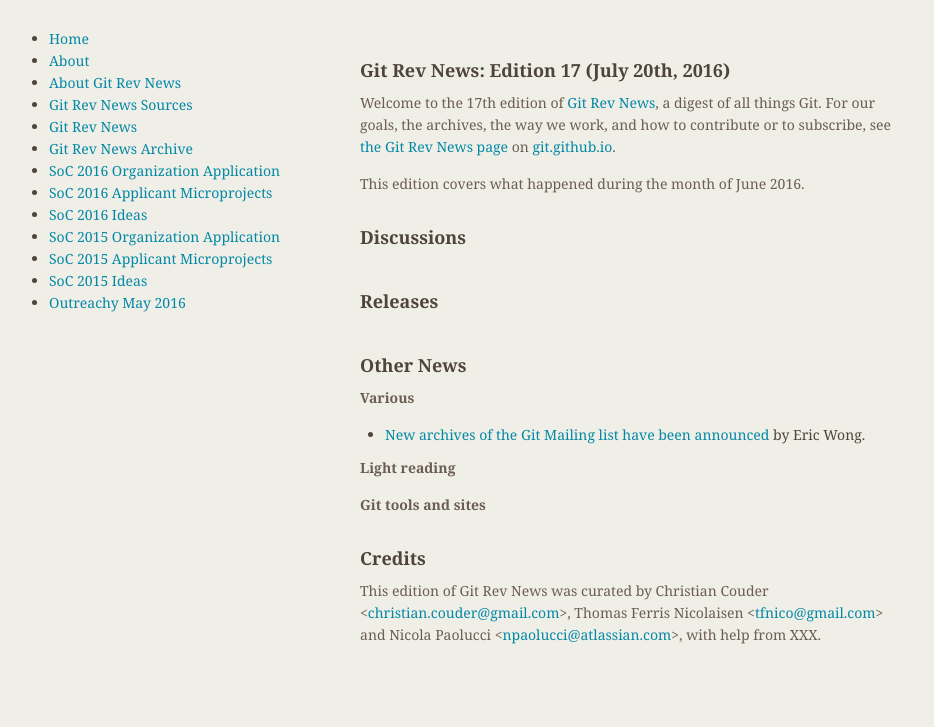
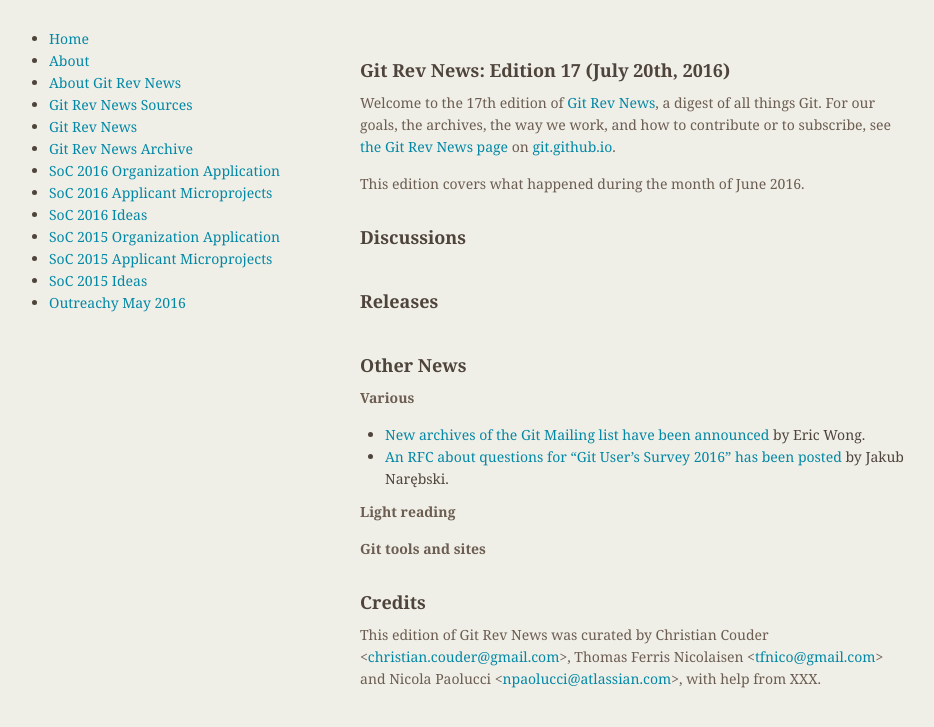
Before and after one commit to git/git.github.io, a Jekyll site: the page built from rev_news/drafts/edition-17.md, in a window 1280 px wide. Shown: the top 727 px of the page, without its empty margins (174-1108 px from the left). Built offline with Jekyll 4.4.1, drawn with Linux system fonts in a browser that asks for light colours.

Commit message:
rn-17: add Jakub's user survey questions RFC

```diff
--- a/rev_news/drafts/edition-17.md
+++ b/rev_news/drafts/edition-17.md
@@ -37,6 +37,7 @@
 __Various__
 
 * [New archives of the Git Mailing list have been announced](http://thread.gmane.org/gmane.comp.version-control.git/299195/) by Eric Wong.
+* [An RFC about questions for "Git User's Survey 2016" has been posted](http://thread.gmane.org/gmane.comp.version-control.git/299032/) by Jakub Narębski.
 
 __Light reading__
 
```
